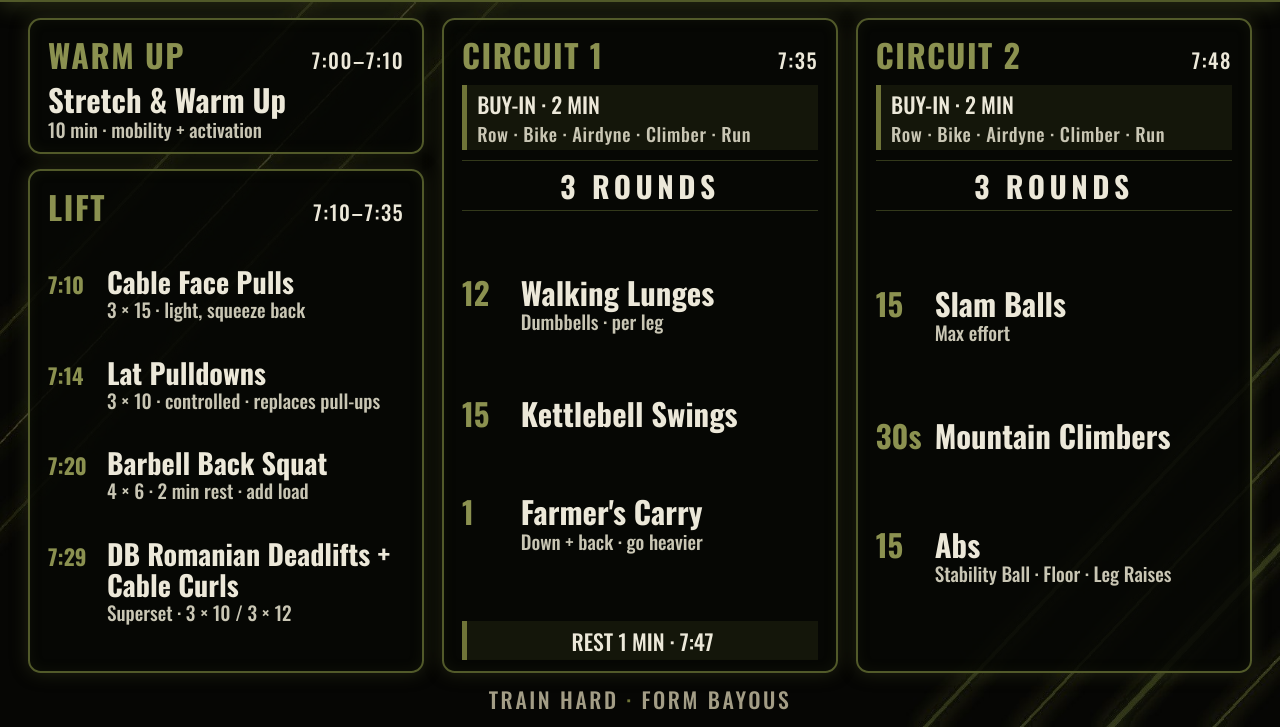
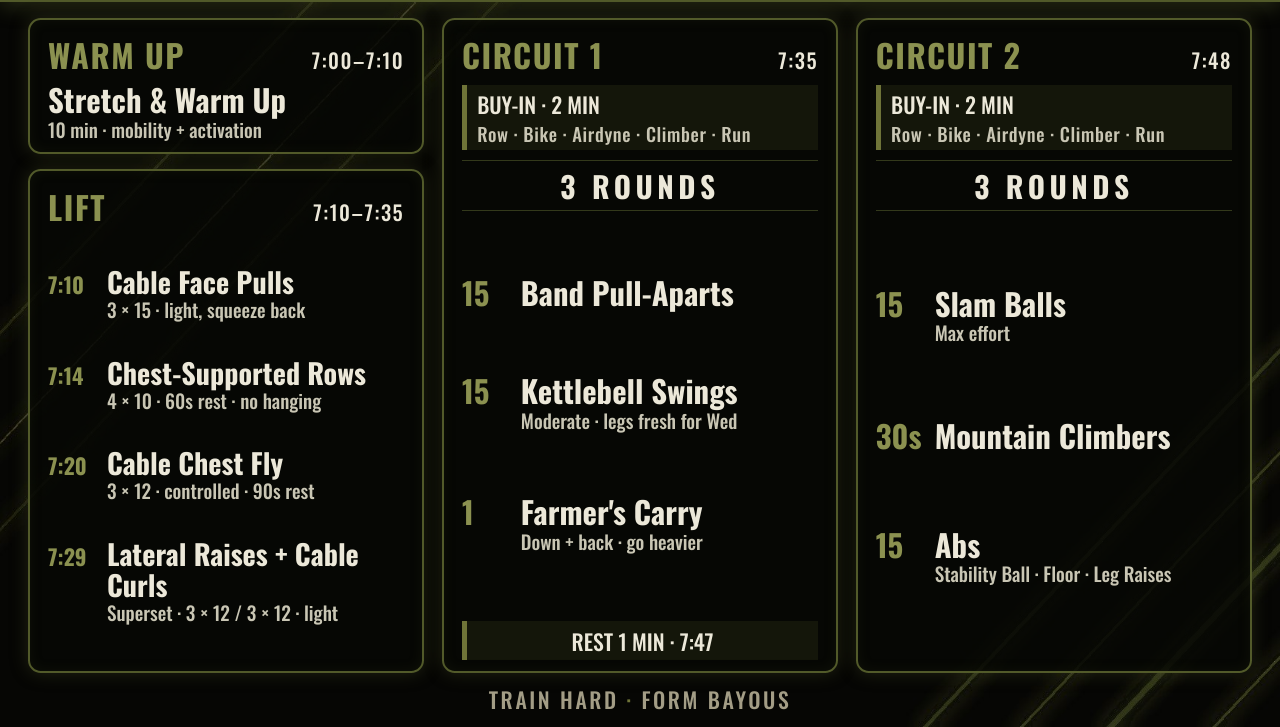
Before and after one commit to jmunistyle/gym-screen, a plain HTML site: page index.html in a window 1280 px wide. Shown: the part 73-800 px from the top of the page. Drawn offline with nearby package versions, Linux system fonts and the light colour scheme.

Commit message:
Tue Nov 17: no squat (Jakub/Cooper test), rows not pulldowns, no lunges

```diff
--- a/index.html
+++ b/index.html
@@ -44,15 +44,15 @@ html,body{margin:0;height:100%;color:#ece8d9;font-family:Oswald,'Arial Narrow',A
  <div class="col lift big"><h2>LIFT <small>7:10–7:35</small></h2>
   <div class="list">
    <div class="it"><span class="k">7:10</span><span class="n">Cable Face Pulls<span class="d">3 × 15 · light, squeeze back</span></span></div>
-   <div class="it"><span class="k">7:14</span><span class="n">Lat Pulldowns<span class="d">3 × 10 · controlled · replaces pull-ups</span></span></div>
-   <div class="it"><span class="k">7:20</span><span class="n">Barbell Back Squat<span class="d">4 × 6 · 2 min rest · add load</span></span></div>
-   <div class="it"><span class="k">7:29</span><span class="n">DB Romanian Deadlifts + Cable Curls<span class="d">Superset · 3 × 10 / 3 × 12</span></span></div>
+   <div class="it"><span class="k">7:14</span><span class="n">Chest-Supported Rows<span class="d">4 × 10 · 60s rest · no hanging</span></span></div>
+   <div class="it"><span class="k">7:20</span><span class="n">Cable Chest Fly<span class="d">3 × 12 · controlled · 90s rest</span></span></div>
+   <div class="it"><span class="k">7:29</span><span class="n">Lateral Raises + Cable Curls<span class="d">Superset · 3 × 12 / 3 × 12 · light</span></span></div>
   </div></div>
  </div>
  <div class="col"><h2>CIRCUIT 1 <small>7:35</small></h2><div class="sub">BUY-IN · 2 MIN<span class="opts">Row · Bike · Airdyne · Climber · Run</span></div><div class="rds">3 ROUNDS</div>
   <div class="list">
-   <div class="it"><span class="k">12</span><span class="n">Walking Lunges<span class="d">Dumbbells · per leg</span></span></div>
-   <div class="it"><span class="k">15</span><span class="n">Kettlebell Swings</span></div>
+   <div class="it"><span class="k">15</span><span class="n">Band Pull-Aparts</span></div>
+   <div class="it"><span class="k">15</span><span class="n">Kettlebell Swings<span class="d">Moderate · legs fresh for Wed</span></span></div>
    <div class="it"><span class="k">1</span><span class="n">Farmer's Carry<span class="d">Down + back · go heavier</span></span></div>
   </div><div class="sub rest1">REST 1 MIN · 7:47</div></div>
  <div class="col"><h2>CIRCUIT 2 <small>7:48</small></h2><div class="sub">BUY-IN · 2 MIN<span class="opts">Row · Bike · Airdyne · Climber · Run</span></div><div class="rds">3 ROUNDS</div>
```
